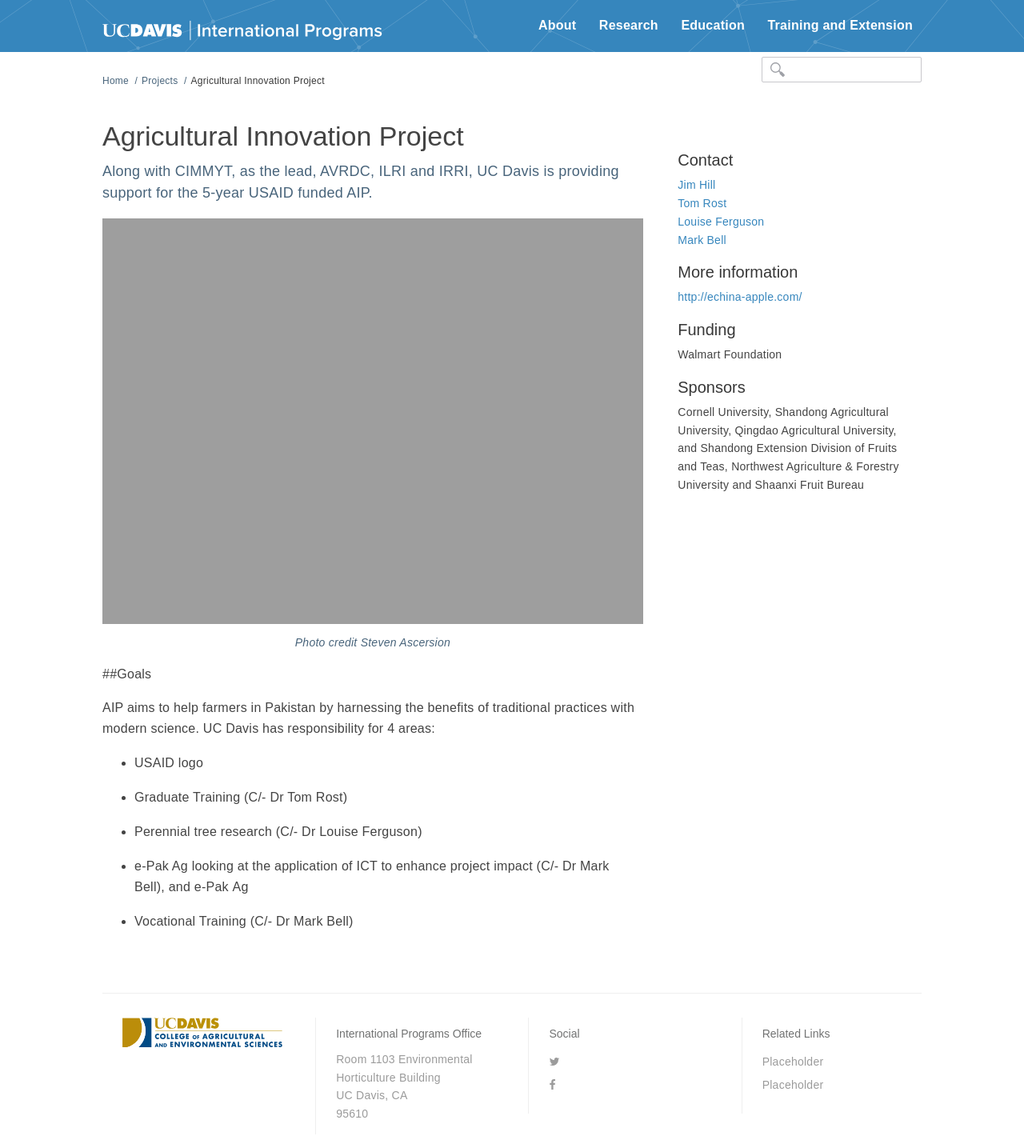
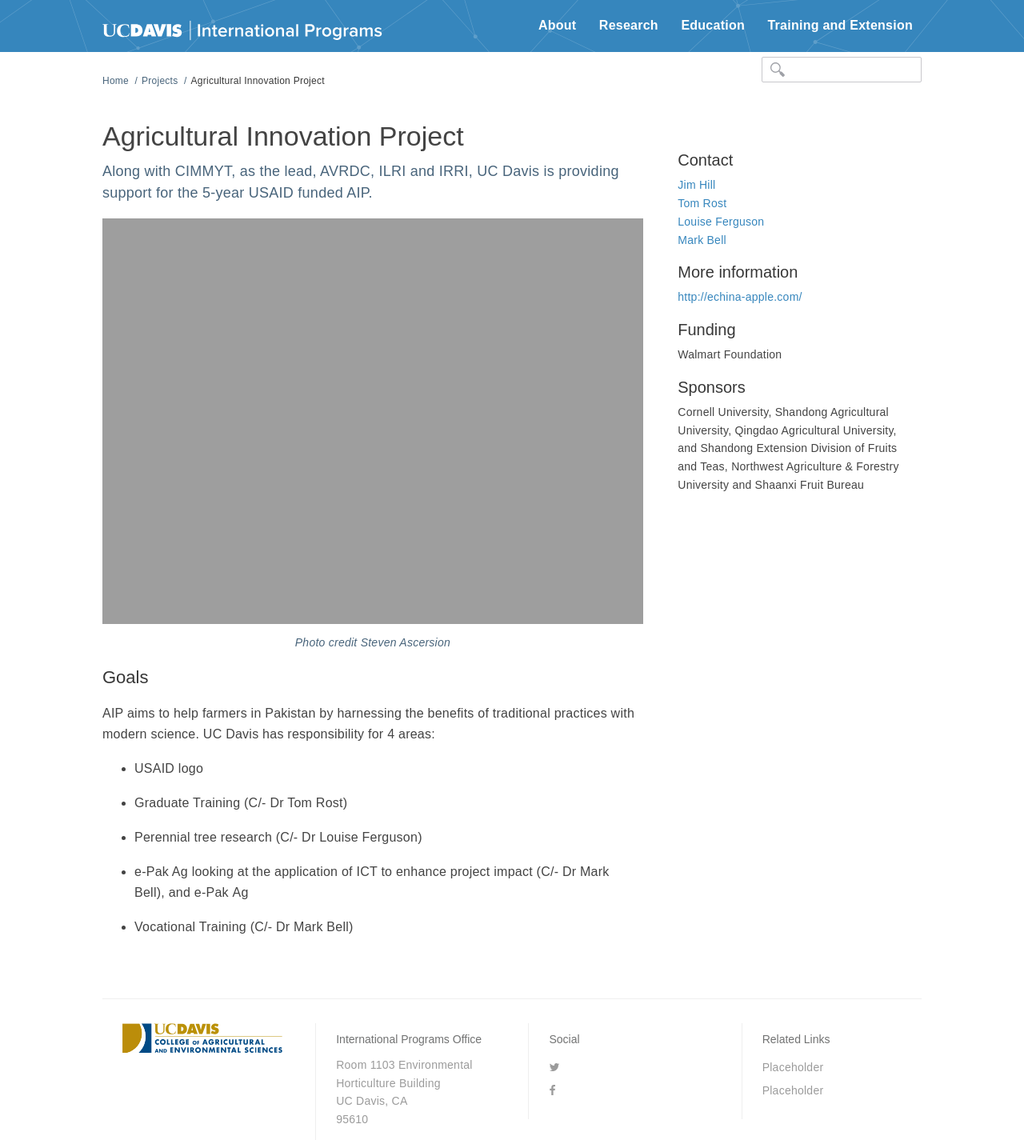
Before and after one commit to ucdavis/ip, a Jekyll site: the page built from _posts/projects/2015-12-02-AIP.markdown, in a window 1280 px wide. Shown: the whole page at 80% size. Built offline with Jekyll 4.4.1, drawn with Linux system fonts in a browser that asks for light colours; nearby versions of some CDN libraries.

Commit message:
AIP formatting

```diff
--- a/_posts/projects/2015-12-02-AIP.markdown
+++ b/_posts/projects/2015-12-02-AIP.markdown
@@ -15,9 +15,9 @@
 
 ---
 
-##Goals
+<h2>Goals</h2>
 
-AIP aims to help farmers in Pakistan by harnessing the benefits of traditional practices with modern science. UC Davis has responsibility for 4 areas:
+<p>AIP aims to help farmers in Pakistan by harnessing the benefits of traditional practices with modern science. UC Davis has responsibility for 4 areas:</p>
 
 * USAID logo
 
```
